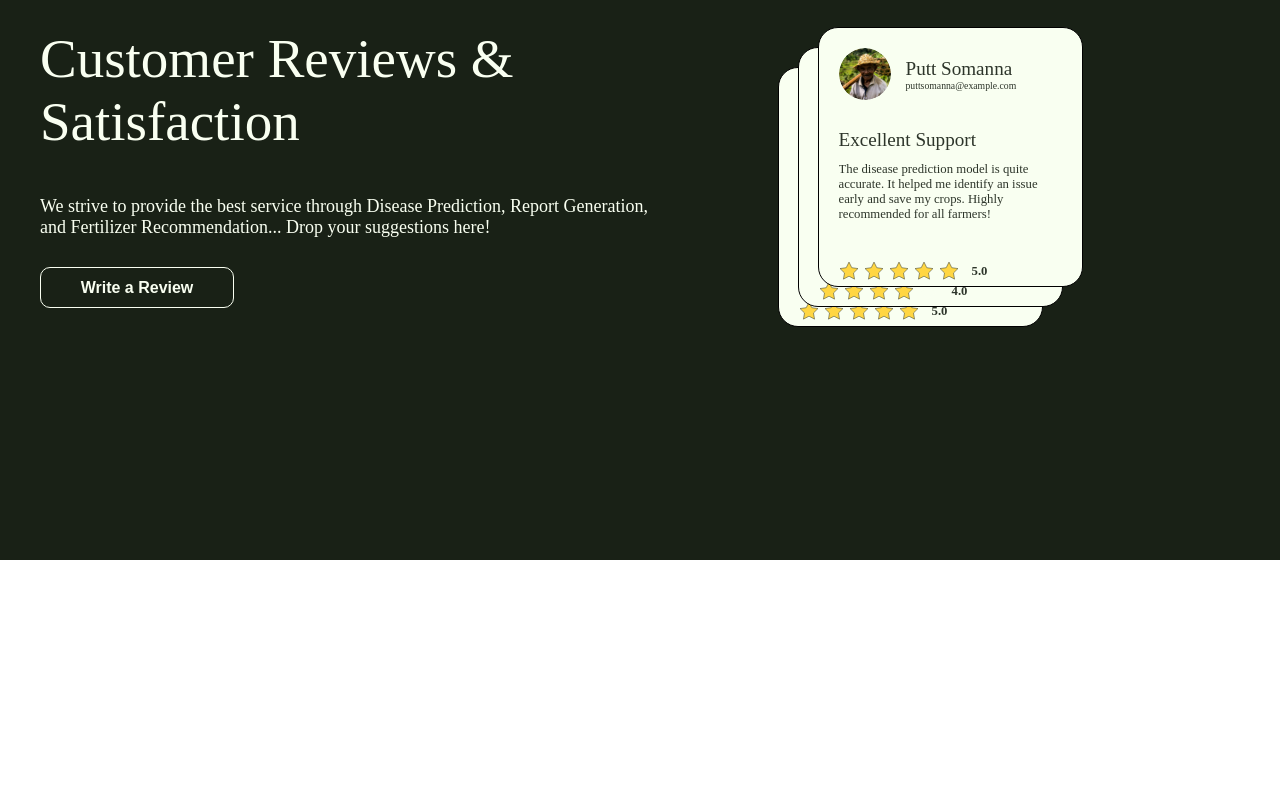
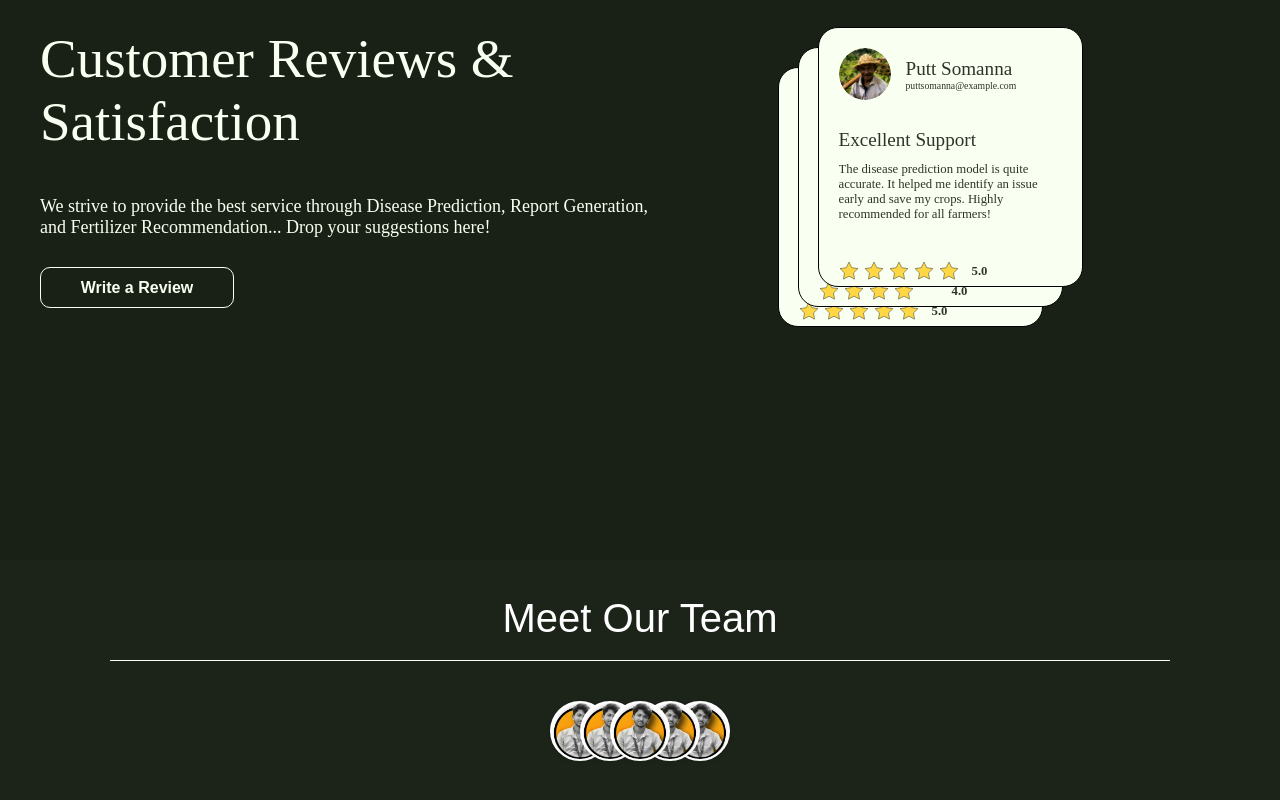
Before and after one commit to PreethamMR22/Resilient-Roots-AI--UI-remapped, a React (Vite) app in the folder Resellient-Roots-AI/: page / in a window 1280 px wide. Shown: the part 2258-3058 px from the top of the page. Before the commit the page ends 2818 px from the top, so only its background shows below. Built offline with nearby package versions, Linux system fonts and the light colour scheme; a web font is replaced by a local one.

Commit message:
Added the team section

```diff
--- a/Resellient-Roots-AI/src/App.jsx
+++ b/Resellient-Roots-AI/src/App.jsx
@@ -4,6 +4,7 @@ import Hero from './components/Hero/Hero';
 import About from './components/about/about';
 import Features from './components/Features/Features';
 import Review from './components/Review/Review';
+import Team from './components/Team/Team';
 
 function App() {
   return (
@@ -13,6 +14,7 @@ function App() {
       <About />
       <Features />
       <Review/>
+      <Team />
     </div>
   )
 }
--- /dev/null
+++ b/Resellient-Roots-AI/src/components/Team/Team.css
@@ -0,0 +1,150 @@
+.team-container {
+  width: 100%;
+  min-height: 270px;
+  background-color: rgb(28, 36, 25);
+  display: flex;
+  justify-content: center;
+  align-items: flex-start;
+  padding-top: 36px;
+}
+
+.team-content {
+  display: flex;
+  flex-direction: column;
+  align-items: center;
+  width: 100%;
+  max-width: 1440px;
+  padding: 0 20px;
+}
+
+.team-heading {
+  color: #FFF;
+  text-align: center;
+  font-family: "Clash Display", sans-serif;
+  font-size: 40px;
+  font-style: normal;
+  font-weight: 500;
+  line-height: normal;
+  margin: 0 0 19px 0;
+}
+
+.team-divider {
+  width: 100%;
+  max-width: 1060px;
+  height: 1px;
+  background-color: #FFF;
+  margin: 0 auto 40px;
+}
+
+.team-members {
+  display: flex;
+  justify-content: center;
+  align-items: center;
+  position: relative;
+  width: 100%;
+  max-width: 500px;
+  margin: 0 auto;
+}
+
+.team-member-circle {
+  width: 60px;
+  height: 60px;
+  border-radius: 50%;
+  background-color: rgba(255, 255, 255, 0.5);
+  background-size: cover;
+  background-position: center;
+  background-repeat: no-repeat;
+  border: 2px solid #FFF;
+  margin: 0 -15px;
+  position: relative;
+  z-index: 2;
+  box-shadow: 0 2px 4px rgba(0, 0, 0, 0.1);
+  transition: all 0.3s ease-in-out;
+  cursor: pointer;
+  overflow: visible;
+}
+
+.member-popup {
+  position: absolute;
+  width: 150px;
+  background: white;
+  border-radius: 8px;
+  bottom: 100%;
+  left: 50%;
+  transform: translateX(-50%) scale(0);
+  transform-origin: bottom center;
+  transition: all 0.3s ease-in-out;
+  z-index: 20;
+  box-shadow: 0 4px 15px rgba(0, 0, 0, 0.15);
+  opacity: 0;
+  padding: 12px;
+  text-align: center;
+  pointer-events: none;
+  margin-bottom: 10px;
+}
+
+.member-name {
+  font-family: 'Clash Display', sans-serif;
+  font-weight: 600;
+  color: #1A1A1A;
+  font-size: 14px;
+  margin-bottom: 4px;
+  white-space: nowrap;
+}
+
+.member-role {
+  font-family: 'Clash Display', sans-serif;
+  color: #666;
+  font-size: 12px;
+  font-weight: 400;
+}
+
+.team-member-circle:hover .member-popup {
+  transform: translateX(-50%) scale(1);
+  opacity: 1;
+}
+
+/* Add a small arrow at the bottom of the popup */
+.member-popup::after {
+  content: '';
+  position: absolute;
+  bottom: -5px;
+  left: 50%;
+  transform: translateX(-50%);
+  width: 0;
+  height: 0;
+  border-left: 5px solid transparent;
+  border-right: 5px solid transparent;
+  border-top: 5px solid white;
+}
+
+.team-member-circle.main-circle {
+  width: 60px;
+  height: 60px;
+  z-index: 3;
+  background-color: rgba(255, 255, 255, 0.8);
+  margin: 0 -15px;
+}
+
+.team-member-circle.outer-circle {
+  width: 60px;
+  height: 60px;
+  z-index: 1;
+  background-color: rgba(255, 255, 255, 0.3);
+  margin: 0 -15px;
+}
+
+.team-member-circle:hover {
+  transform: scale(1.25);
+  z-index: 10;
+  box-shadow: 0 4px 15px rgba(0, 0, 0, 0.2);
+}
+
+.team-member-circle.main-circle:hover {
+  transform: scale(1.25);
+}
+
+.team-member-circle.outer-circle:hover {
+  transform: scale(1.25);
+  background-color: rgba(255, 255, 255, 0.5);
+}
--- /dev/null
+++ b/Resellient-Roots-AI/src/components/Team/Team.jsx
@@ -0,0 +1,67 @@
+import React, { useState } from 'react';
+import './Team.css';
+import preethamImg from '../../assets/team/preetham.png';
+
+const teamMembers = [
+  {
+    id: 1,
+    name: 'Rohan R Gowda',
+    role: 'AIML Developer',
+    image: preethamImg
+  },
+  {
+    id: 2,
+    name: 'Shripad Maradi',
+    role: 'Backend Developer',
+    image: preethamImg
+  },
+  {
+    id: 3,
+    name: 'Preetham Raj',
+    role: 'Web developer',
+    image: preethamImg
+  },
+  {
+    id: 4,
+    name: 'Amogh A P',
+    role: 'Front End Developer',
+    image: preethamImg
+  },
+  {
+    id: 5,
+    name: 'Anmol Rathan Rao',
+    role: 'UI/UX Designer',
+    image: preethamImg
+  }
+];
+
+const Team = () => {
+  const [hoveredMember, setHoveredMember] = useState(null);
+  return (
+    <div className="team-container">
+      <div className="team-content">
+        <h2 className="team-heading">Meet Our Team</h2>
+        <div className="team-divider"></div>
+        <div className="team-members">
+          {teamMembers.map((member, index) => (
+            <div
+              key={member.id}
+              className={`team-member-circle ${index === 2 ? 'main-circle' : index % 2 === 0 ? 'outer-circle' : ''}`}
+              style={{ backgroundImage: `url(${member.image})` }}
+              onMouseEnter={() => setHoveredMember(member)}
+              onMouseLeave={() => setHoveredMember(null)}
+              data-member-id={member.id}
+            >
+              <div className="member-popup">
+                <div className="member-name">{member.name}</div>
+                <div className="member-role">{member.role}</div>
+              </div>
+            </div>
+          ))}
+        </div>
+      </div>
+    </div>
+  );
+};
+
+export default Team;
```
Also changed, not shown: Resellient-Roots-AI/src/assets/team/WhatsApp Image 2025-08-24 at 12.59.16_fd064d11.jpg (added), Resellient-Roots-AI/src/assets/team/preetham.png (added).
